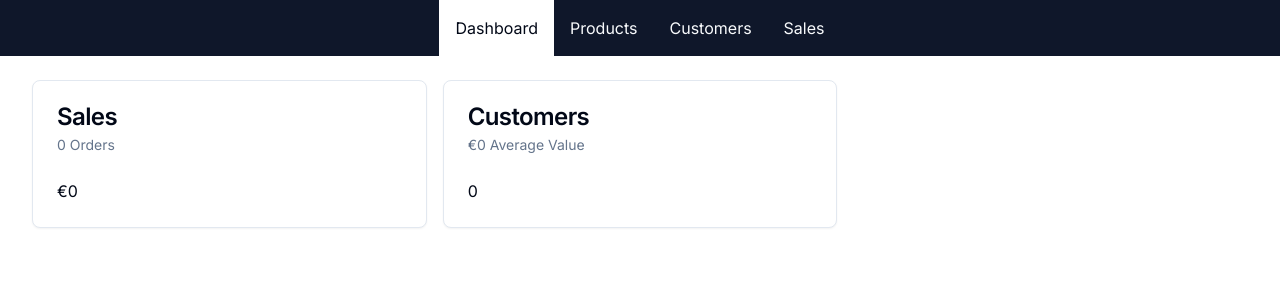
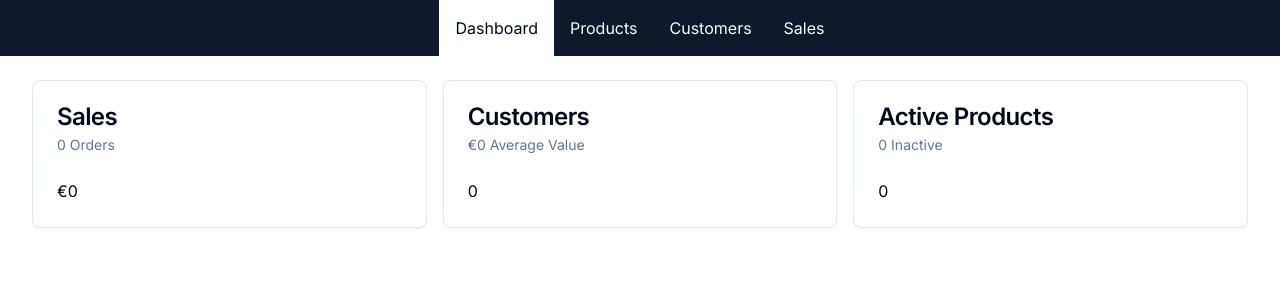
Before and after one commit to HRegniez/ecomerce-store, a Next.js app: page /admin in a window 1280 px wide. Shown: the top 300 px of the page. Built offline with nearby package versions, Linux system fonts and the light colour scheme; no server answers; the database is empty.

Commit message:
get & display products data

```diff
--- a/app/admin/page.tsx
+++ b/app/admin/page.tsx
@@ -28,10 +28,23 @@ async function getCustomersData() {
     }
 }
 
+async function getProductsData() {
+    const [activeProducts, inactiveProducts] = await Promise.all([
+        db.product.count({ where: { isAvailable: true } }),
+        db.product.count({ where: { isAvailable: false } })
+    ])
+
+    return {
+        activeProducts,
+        inactiveProducts
+    }
+}
+
 export default async function AdminDashboard() {
-    const [salesData, customersData] = await Promise.all([
+    const [salesData, customersData, productsData] = await Promise.all([
         getSalesData(),
-        getCustomersData()
+        getCustomersData(),
+        getProductsData()
     ])
 
     return <div className="grid grid-cols-1 md:grid-cols-2 lg:grid-cols-3 gap-4">
@@ -44,6 +57,11 @@ export default async function AdminDashboard() {
             title="Customers"
             description={`${formatCurrency(customersData.averageValuePerUser)} Average Value`}
             body={formatNumber(customersData.userCount)}
+        />
+        <DashboardCard
+            title="Active Products"
+            description={`${formatNumber(productsData.inactiveProducts)} Inactive`}
+            body={formatNumber(productsData.activeProducts)}
         />
     </div>
 }
@@ -59,7 +77,7 @@ function DashboardCard({title, description, body}: DashboardCardProps) {
         <Card>
             <CardHeader>
                 <CardTitle>
-                    <h4>{title}</h4>
+                    {title}
                 </CardTitle>
                 <CardDescription>
                     {description}
```
Also changed, not shown: 2 other files (tests, documents, lock files or other folders).
